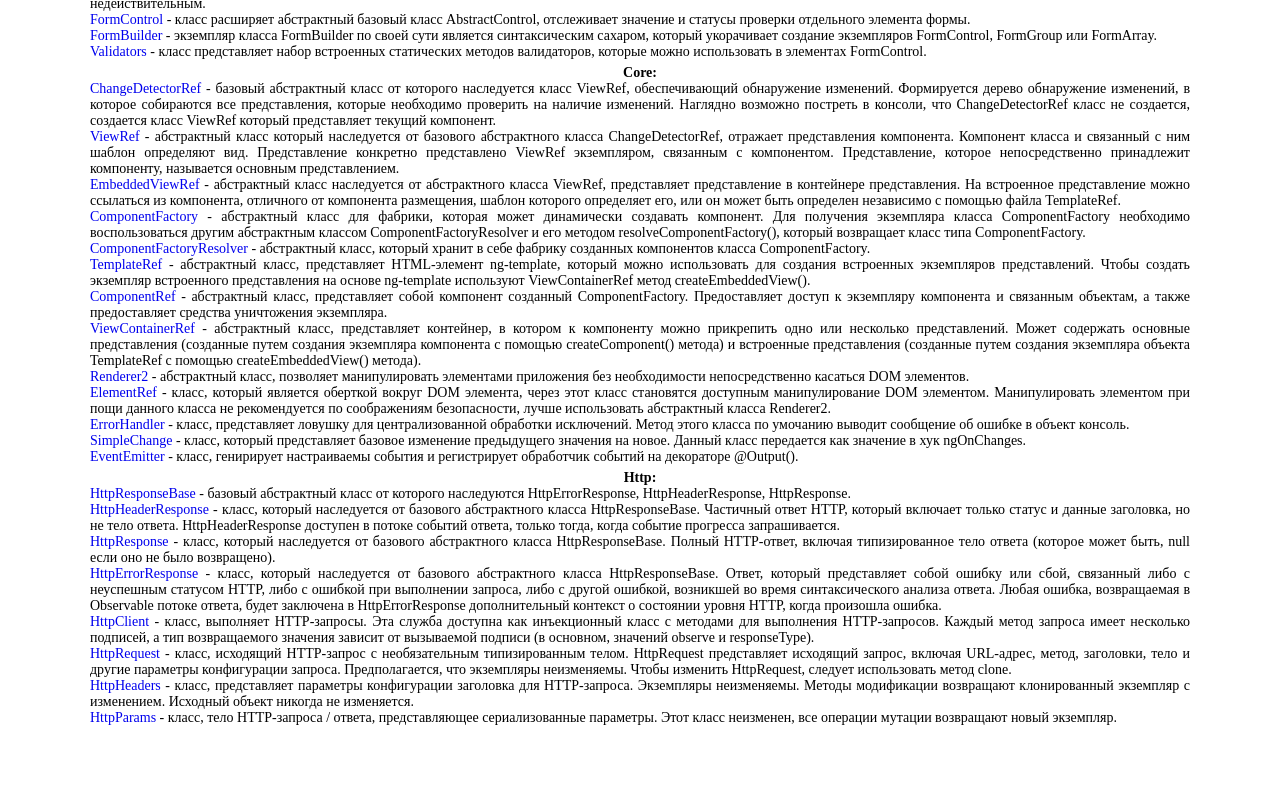
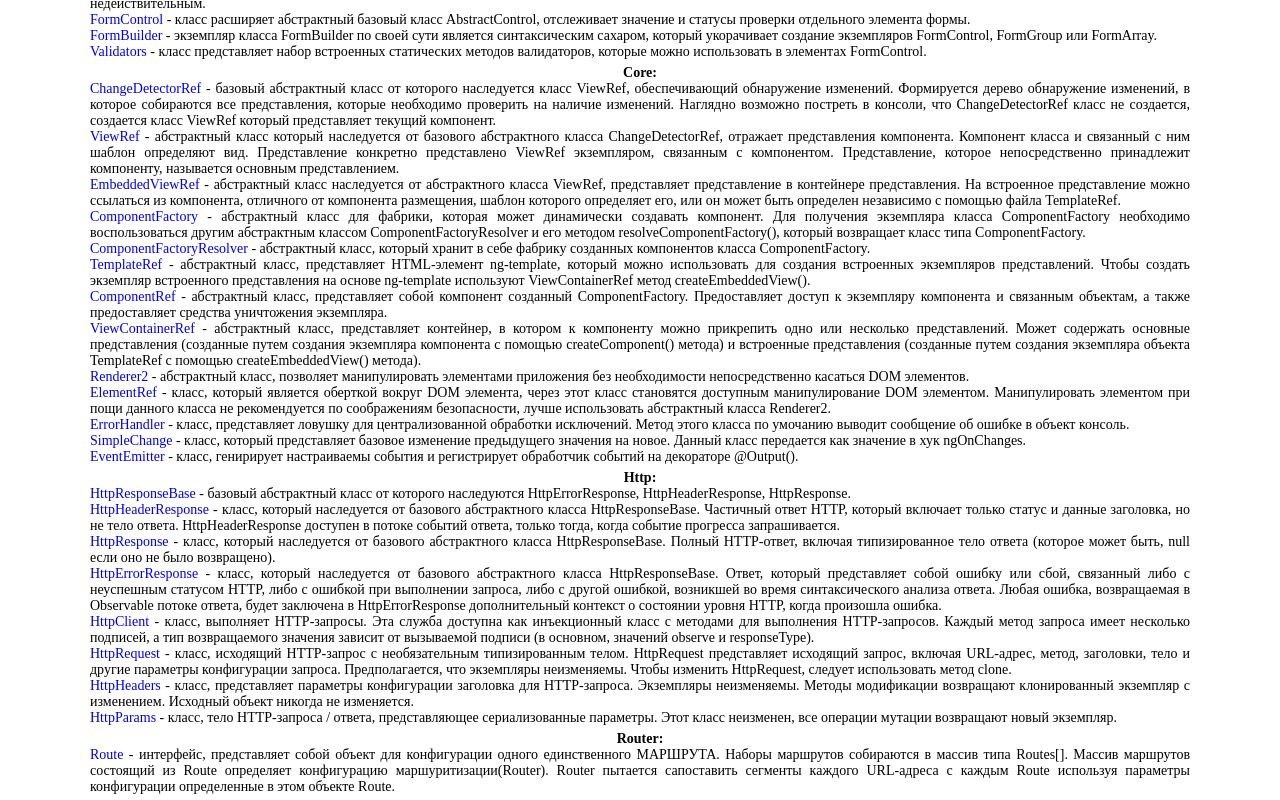
Before and after one commit to ArtemKashirin/API, an Angular app: page / in a window 1280 px wide. Shown: the part 3130-3930 px from the top of the page. Before the commit the page ends 3861 px from the top, so only its background shows below. Built offline with nearby package versions, Linux system fonts and the light colour scheme.

Commit message:
CLASS: Route

```diff
--- a/src/app/app.component.html
+++ b/src/app/app.component.html
@@ -146,5 +146,11 @@
     <app-http-params></app-http-params>
 
   </div>
+  <div style = "margin-bottom: 5px">
+    <p style = "text-align: center"><b>Router:</b></p>
+    <app-route></app-route>
+
+
+  </div>
 
 </div>
--- a/src/app/app.module.ts
+++ b/src/app/app.module.ts
@@ -98,6 +98,7 @@ import {HttpClientModule} from "@angular/common/http";
 import { HttpRequestComponent } from './class/http/http-request/http-request.component';
 import { HttpHeadersComponent } from './class/http/http-headers/http-headers.component';
 import { HttpParamsComponent } from './class/http/http-params/http-params.component';
+import { RouteComponent } from './class/router/route/route.component';
 
 
 @NgModule({
@@ -196,6 +197,7 @@ import { HttpParamsComponent } from './class/http/http-params/http-params.compon
     HttpRequestComponent,
     HttpHeadersComponent,
     HttpParamsComponent,
+    RouteComponent,
   ],
   imports: [
     BrowserModule,
--- a/src/app/class/http/http-client/http-client.component.ts
+++ b/src/app/class/http/http-client/http-client.component.ts
@@ -10,13 +10,57 @@ export class HttpClientComponent implements OnInit {
   public HttpClient: string = 'https://angular.io/api/common/http/HttpClient';
 
   constructor(private http: HttpClient) {
-    // this.http.get('https://jsonplaceholder.typicode.com/posts').subscribe( get => {
-    //   console.log('get:', get)
-    // });
+
 
   }
 
   ngOnInit(): void {
   }
 
+  request() {
+    this.http.request('GET','https://jsonplaceholder.typicode.com/posts').subscribe(request => {
+      console.log('request:', request)
+    })
+  }
+
+  delete() {
+    this.http.delete('https://jsonplaceholder.typicode.com/posts/2').subscribe( del => {
+      console.log('delete:', del)
+    })
+
+  }
+
+  get() {
+    this.http.get('https://jsonplaceholder.typicode.com/posts').subscribe( get => {
+      console.log('get:', get)
+    });
+  }
+
+  head() {
+    this.http.head('https://jsonplaceholder.typicode.com/posts').subscribe( head => {
+      console.log('head:', head)
+    });
+
+  }
+
+  jsonp() {
+
+  }
+
+  patch() {
+    // this.http.patch('https://jsonplaceholder.typicode.com/posts', ).subscribe( patch => {
+    //   console.log('patch:', patch)
+  }
+
+  options() {
+
+  }
+
+  post() {
+
+  }
+
+  put() {
+
+  }
 }
--- /dev/null
+++ b/src/app/class/router/route/route.component.html
@@ -0,0 +1,32 @@
+<p><a [href] = "this.Route">Route</a> - интерфейс, представляет собой объект для конфигурации одного единственного МАРШРУТА. Наборы
+  маршрутов собираются в массив типа Routes[]. Массив маршрутов состоящий из Route определяет конфигурацию маршуритизации(Router). Router
+  пытается сапоставить сегменты каждого URL-адреса с каждым Route используя параметры конфигурации определенные в этом объекте Route.</p>
+
+<!--<div>-->
+<!--  <ul>-->
+<!--    <li><i>path?: string</i> - строка URL-адреса, в которой используется нотация сопоставления маршрутизатора. Может быть подстановочным-->
+<!--      знаком (**), который соответствует любому URL-адресу;</li>-->
+<!--    <li><i>pathMatch?: string</i> - сапоставляет путь. Стратегия соответствия пути "full" соответствует всему URL-адресу. Это важно сделать-->
+<!--      при перенаправлении маршрутов с пустым путем;</li>-->
+<!--    <li><i>matcher?: UrlMatcher</i> - пользовательская функция сопоставления URL-адресов. Не может использоваться вместе с path;</li>-->
+<!--    <li><i>component?: Type< any></i> - компонент, который создается при совпадении пути. Может быть пустым, если в дочерних маршрутах-->
+<!--      указаны компоненты;</li>-->
+<!--    <li><i>redirectTo?: string</i> - URL-адрес для перенаправления при совпадении пути;</li>-->
+<!--    <li><i>outlet?: string</i> - имя RouterOutlet объекта, в котором можно разместить компонент при совпадении пути;</li>-->
+<!--    <li><i>canActivate?: any[]</i> - массив токенов внедрения зависимостей, используемый для поиска CanActivate() обработчиков, чтобы-->
+<!--      определить, разрешено ли текущему пользователю активировать компонент. По умолчанию активировать может любой пользователь;</li>-->
+<!--    <li><i>canActivateChild?: any[]</i> - массив токенов внедрения зависимостей, для поиска CanActivateChild()обработчиков, чтобы-->
+<!--      определить, разрешено ли текущему пользователю активировать дочерний элемент компонента. По умолчанию любой пользователь может-->
+<!--      активировать ребенка;</li>-->
+<!--    <li><i>canDeactivate?: any[]</i> - массив токенов внедрения зависимостей, используемый для поиска CanDeactivate() обработчиков, чтобы-->
+<!--      определить, разрешено ли текущему пользователю деактивировать компонент. По умолчанию любой пользователь может отключить;</li>-->
+<!--    <li><i>canLoad?: any[]</i> - массив токенов внедрения зависимостей, используемый для поиска CanLoad() обработчиков, чтобы определить,-->
+<!--      разрешено ли текущему пользователю загружать компонент. По умолчанию любой пользователь может загрузить;</li>-->
+<!--    <li><i>data?: Data</i> - дополнительные данные, определяемые разработчиком, предоставляются компоненту через ActivatedRoute. По-->
+<!--      умолчанию никакие дополнительные данные не передаются;</li>-->
+<!--    <li><i>resolve?: ResolveData</i> - карта токенов внедрения зависимостей,  используемых для поиска преобразователей данных;</li>-->
+<!--    <li><i>children?: Routes</i> - массив дочерних Route объектов, определяющий конфигурацию вложенного маршрута;</li>-->
+<!--    <li><i>loadChildren?: LoadChildren</i> - объект, определяющий ленивые дочерние маршруты;</li>-->
+<!--    <li><i>runGuardsAndResolvers?: RunGuardsAndResolvers</i> - определяет, когда будут запускаться охранники и резолверы.</li>-->
+<!--  </ul>-->
+<!--</div>-->
--- /dev/null
+++ b/src/app/class/router/route/route.component.ts
@@ -0,0 +1,17 @@
+import {Component, OnInit} from '@angular/core';
+
+@Component({
+  selector: 'app-route',
+  templateUrl: './route.component.html',
+  styleUrls: ['./route.component.scss']
+})
+export class RouteComponent implements OnInit {
+  public Route: string = 'https://angular.io/api/router/Route';
+
+  constructor() {
+  }
+
+  ngOnInit(): void {
+  }
+
+}
```
Also changed, not shown: src/app/class/http/http-client/http-client.component.html (+12 -0 lines), src/app/class/router/route/route.component.scss (added).
